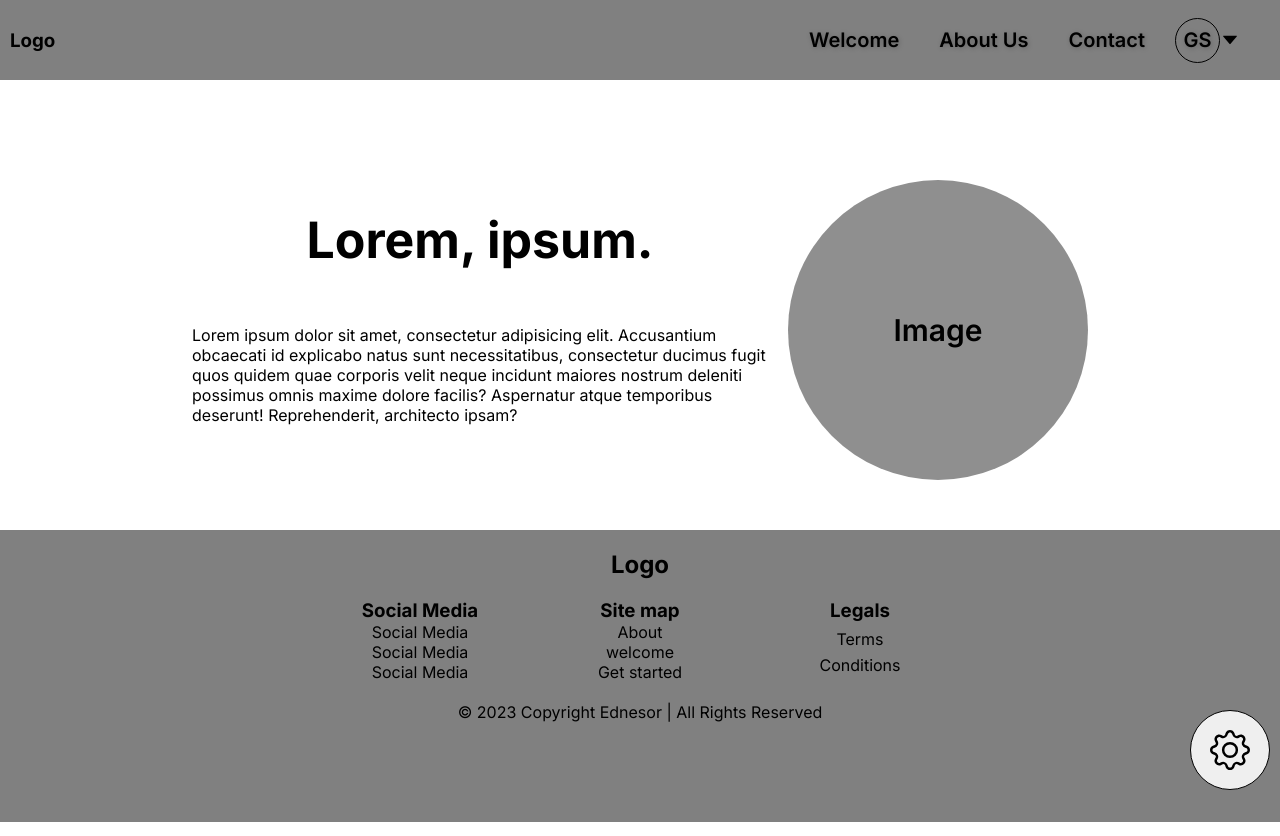
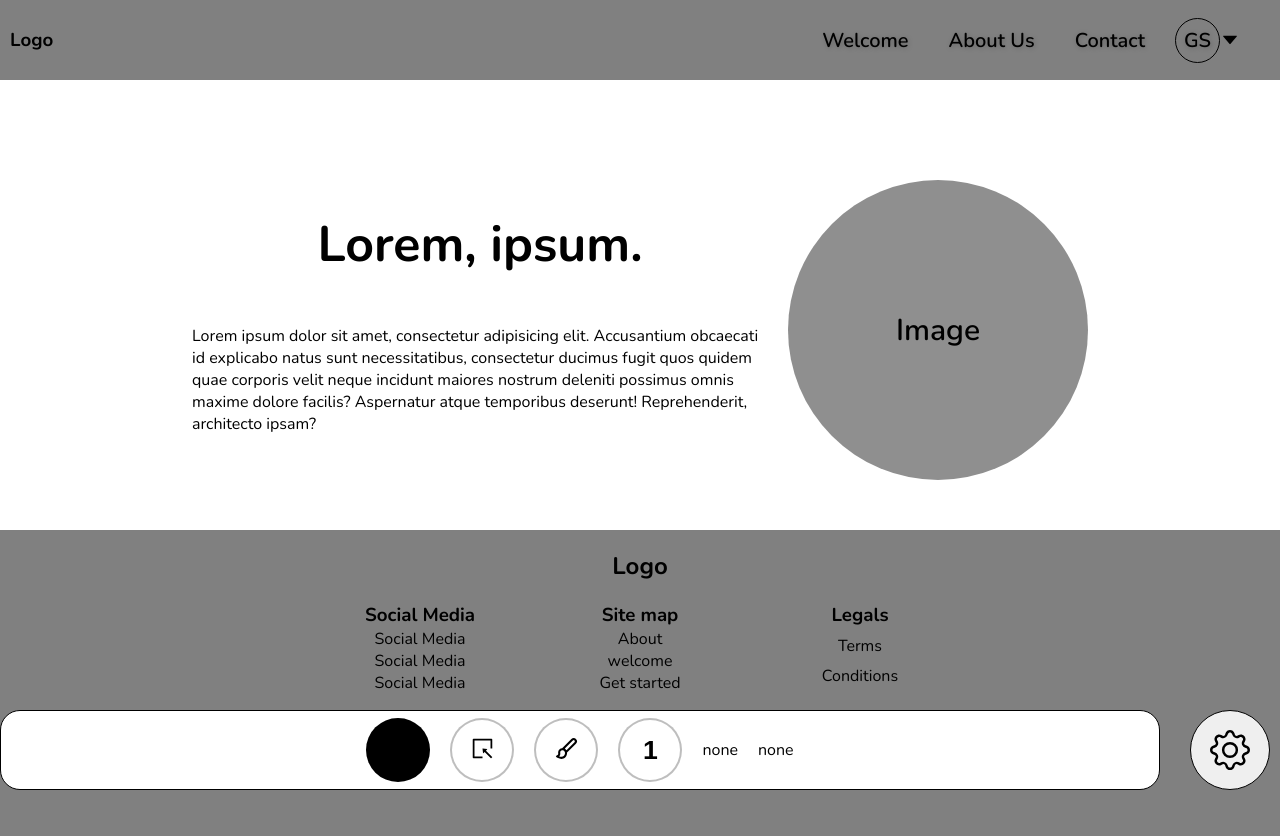
Before and after one commit to Ednesor/Website-color, a Next.js app: page /home in a window 1280 px wide. Built offline with nearby package versions, Linux system fonts and the light colour scheme.

Commit message:
feat: element select

```diff
--- a/src/app/home/home.module.css
+++ b/src/app/home/home.module.css
@@ -35,11 +35,23 @@
   transition: left 0.5s;
   background-color: white;
 }
-.selectBtn {
+.selectBtn{
   width: 8vh;
   height: 8vh;
   border-radius: 100px;
-  border: 1px solid black;
+  border: 2px solid rgba(0, 0, 0, 0.253);
+  cursor: pointer;
+  transition: background-color .25s;
+}
+.tools input{
+  visibility: hidden;
+  position: fixed;
+}
+.color{
+  width: 8vh;
+  height: 8vh;
+  border-radius: 100%;
+  border: 2px solid rgba(0, 0, 0, 0.253);
   cursor: pointer;
 }
 .selectIcon {
--- a/src/app/home/page.tsx
+++ b/src/app/home/page.tsx
@@ -7,26 +7,70 @@ import { AiOutlineSelect } from "react-icons/ai";
 import { BiPaint } from "react-icons/bi";
 import { GiHamburgerMenu } from "react-icons/gi";
 
+const colorBTN = "#61FFFF";
+const colorNoBTN = "#fff";
+
 export default function page() {
   const [openGear, setOpenGear] = useState<boolean>(false);
-  const [mode, setMode] = useState<string>("select");
+  const [color, setColor] = useState<string>("#000000");
+  const [mode, setMode] = useState<string>("none");
+  const [selection, setSelection] = useState<string>("none");
+
+  const handleChangeColor = (e: React.ChangeEvent<HTMLInputElement>) => {
+    setColor(e.target.value);
+  };
+
+  const handleChangeMode = (m: string) => {
+    setMode(m);
+  };
+
+  const handleClicSelect = () => {
+    handleChangeMode("select");
+  };
+
+  const handleClicPaint = () => {
+    handleChangeMode("paint");
+  };
+
+  const handleClicGroup = () => {
+    handleChangeMode("group");
+  };
+
+  const handleClicColor = () => {
+    handleChangeMode("color");
+    //TODO: agregar todos los elementos a un estado en forma de array y asignarles el color de ahi
+  };
+
+  const handleSelectElement = (
+    e: React.MouseEvent<HTMLElement, MouseEvent>,
+    s: string
+  ) => {
+    console.log("clic", s)
+    e.stopPropagation();
+    if(mode === "select"){
+      setSelection(s);
+    }
+  };
 
   return (
     <main className={style.main}>
       <section className={style.container}>
         <div className={style.web}>
-          <nav className={style.navbar}>
-            <h1>Logo</h1>
+          <nav
+            className={style.navbar}
+            onClick={(e) => handleSelectElement(e, "nbnv_body")}
+          >
+            <h1 onClick={(e) => handleSelectElement(e, "nbh1_text")}>Logo</h1>
             <ul className={style.links}>
-              <li className={style.linkA}>Welcome</li>
-              <li className={style.linkA}>About Us</li>
-              <li className={style.linkA}>Contact</li>
-              <li className={style.user}>
+              <li className={style.linkA} onClick={(e) => handleSelectElement(e, "nbli_text")}>Welcome</li>
+              <li className={style.linkA} onClick={(e) => handleSelectElement(e, "nbli_text")}>About Us</li>
+              <li className={style.linkA} onClick={(e) => handleSelectElement(e, "nbli_text")}>Contact</li>
+              <li className={style.user} onClick={(e) => handleSelectElement(e, "nbli_text")}>
                 <p>GS</p>
                 <AiFillCaretDown className={style.dropIcon} />
               </li>
             </ul>
-            <GiHamburgerMenu className={style.menuIcon}/>
+            <GiHamburgerMenu className={style.menuIcon} />
           </nav>
           <article className={style.art}>
             <div className={style.content}>
@@ -61,7 +105,9 @@ export default function page() {
               <a href="#">Terms</a>
               <a href="#">Conditions</a>
             </section>
-            <p className={style.copy}>© 2023 Copyright Ednesor | All Rights Reserved</p>
+            <p className={style.copy}>
+              © 2023 Copyright Ednesor | All Rights Reserved
+            </p>
           </footer>
         </div>
         <div className={style.drag} hidden></div>
@@ -73,17 +119,46 @@ export default function page() {
           style={{ transform: openGear ? "rotate(0deg)" : "rotate(-90deg)" }}
         />
       </button>
-      <div className={style.tools} style={{ left: openGear ? "5px" : "-100vw" }}>
-        <input type="color" name="color1" id="color" />
-        <button className={style.selectBtn}>
+      <div
+        className={style.tools}
+        // style={{ left: openGear ? "5px" : "-100vw" }}
+      >
+        <input
+          type="color"
+          name="color1"
+          id="color1"
+          value={color}
+          onChange={handleChangeColor}
+        />
+        <label
+          onClick={handleClicColor}
+          htmlFor="color1"
+          className={style.color}
+          style={{ backgroundColor: color }}
+        ></label>
+        <button
+          style={{ backgroundColor: mode === "select" ? colorBTN : colorNoBTN }}
+          onClick={handleClicSelect}
+          className={style.selectBtn}
+        >
           <AiOutlineSelect className={style.selectIcon} />
         </button>
-        <button className={style.selectBtn}>
+        <button
+          style={{ backgroundColor: mode === "paint" ? colorBTN : colorNoBTN }}
+          onClick={handleClicPaint}
+          className={style.selectBtn}
+        >
           <BiPaint className={style.selectIcon} />
         </button>
-        <button className={style.selectBtn}>
+        <button
+          style={{ backgroundColor: mode === "group" ? colorBTN : colorNoBTN }}
+          onClick={handleClicGroup}
+          className={style.selectBtn}
+        >
           <h1>1</h1>
         </button>
+        <p>{mode}</p>
+        <p>{selection}</p>
       </div>
     </main>
   );
--- a/src/app/layout.tsx
+++ b/src/app/layout.tsx
@@ -1,12 +1,19 @@
+'use client'
+
 import './globals.css'
 import type { Metadata } from 'next'
-import { Inter } from 'next/font/google'
+import { Nunito } from 'next/font/google'
+import { useState } from 'react'
 
-const inter = Inter({ subsets: ['latin'] })
+const nunito = Nunito({ subsets: ['latin'] })
 
 export const metadata: Metadata = {
-  title: 'Create Next App',
-  description: 'Generated by create next app',
+  title: 'Website Color Viewer',
+  description: 'See in real time the color palettes in a pre-builded website and use your creativity to create amazings wesite designs',
+}
+
+const changeLang = () => {
+
 }
 
 export default function RootLayout({
@@ -14,9 +21,22 @@ export default function RootLayout({
 }: {
   children: React.ReactNode
 }) {
+
+  interface StateApp {
+    lang: string,
+    color1: string,
+    color2: string,
+    color3: string,
+    color4: string,
+  }
+
+  const [state, setState] = useState<Array<StateApp>>([]);
+
   return (
     <html lang="en">
-      <body className={inter.className}>{children}</body>
+      <body className={nunito.className}>
+        {children}
+        </body>
     </html>
   )
 }
```
Also changed, not shown: src/app/guide/page.tsx (added, +7 -0 lines), src/app/page.tsx (+19 -88 lines).
